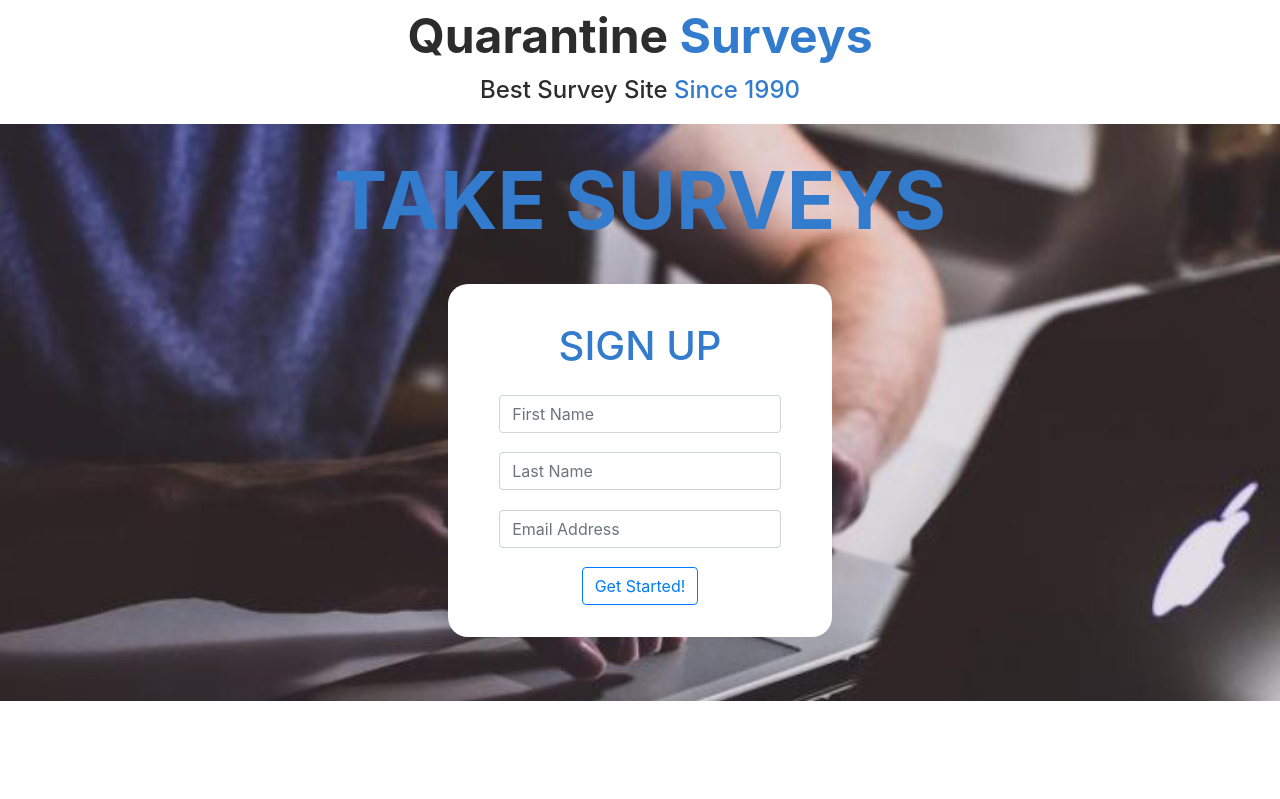
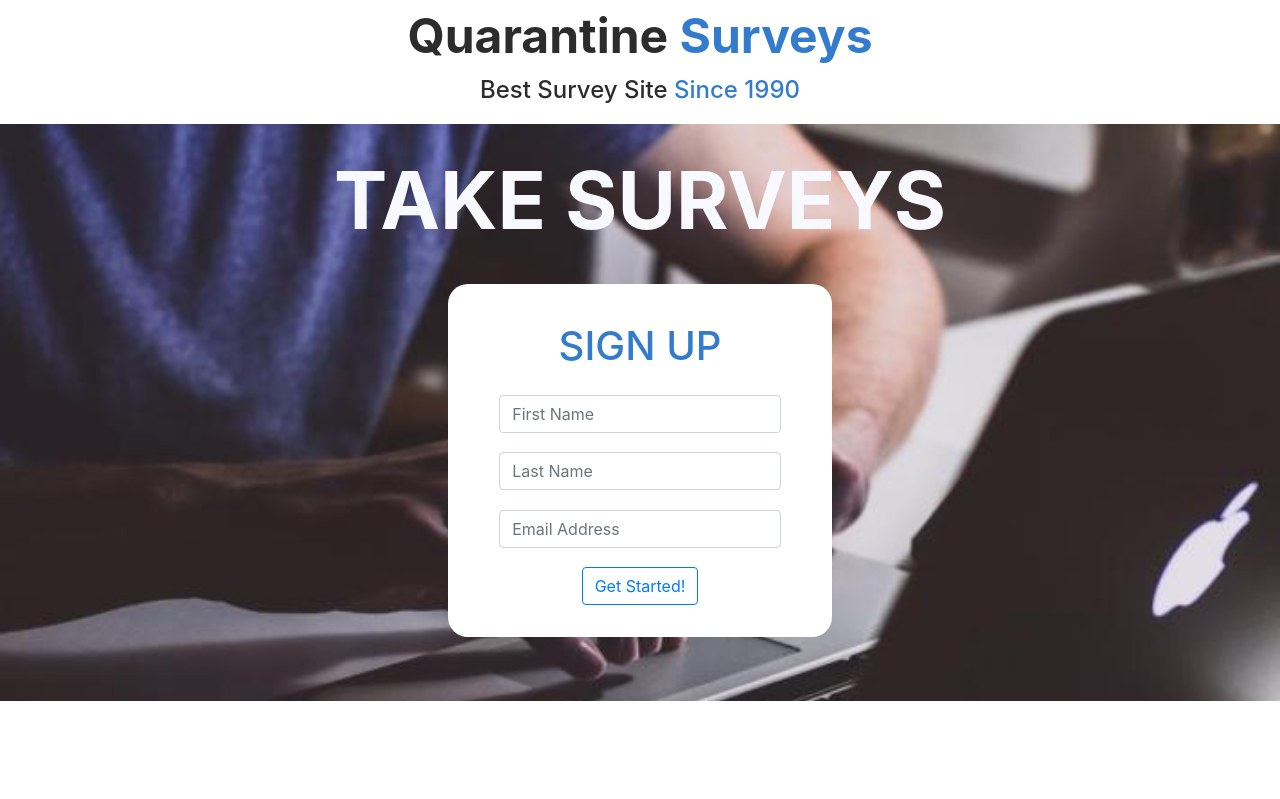
Before and after one commit to Harriet27/CaptainPre, a React (Create React App) app in the folder client/: page / in a window 1280 px wide. Shown: the top 799 px of the page. Built offline with nearby package versions, Linux system fonts and the light colour scheme; no server answers.

Commit message:
font color change

```diff
--- a/client/src/Components/Form.js
+++ b/client/src/Components/Form.js
@@ -90,7 +90,7 @@ const styles = {
         justifyContent: 'center',
         fontSize: '5em',
         fontWeight: '750',
-        color: '#337CCD',
+        color: '#F8F8FF',
     },
     form: {
         display: 'flex',
```
